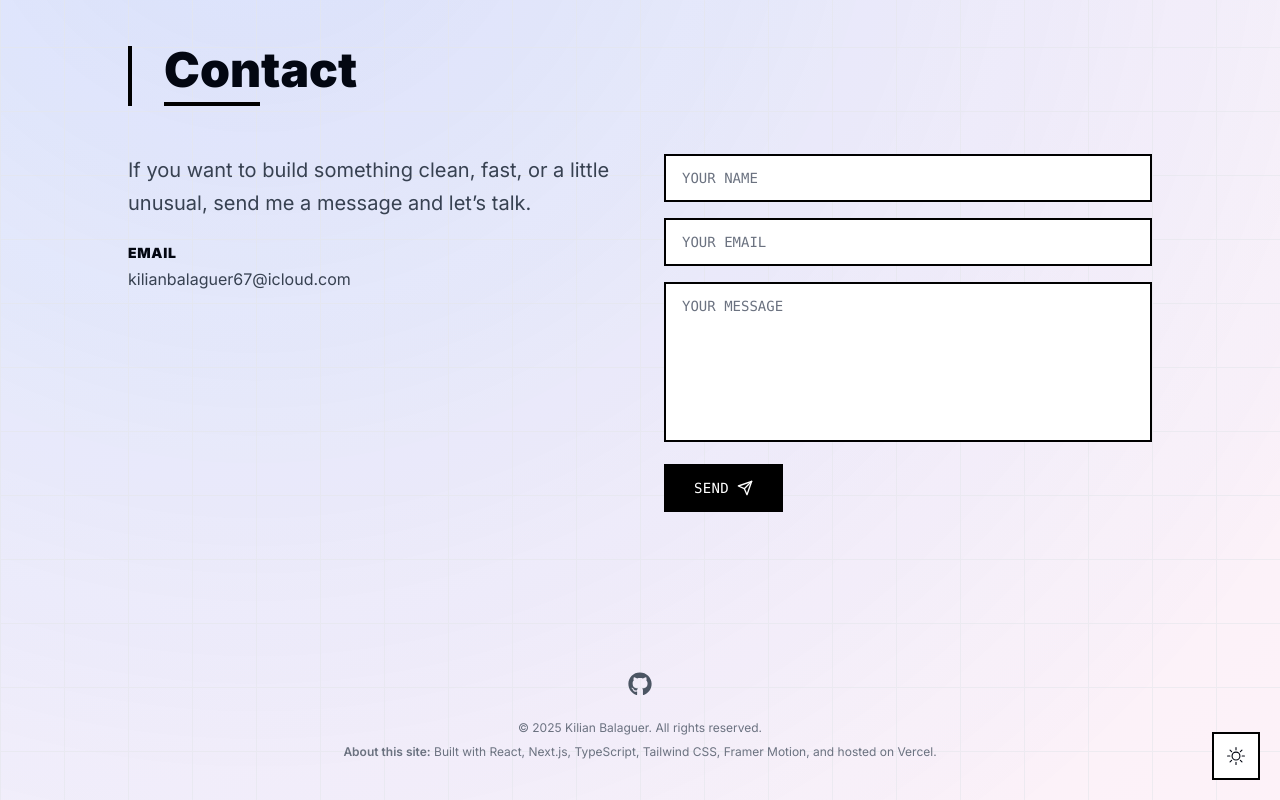
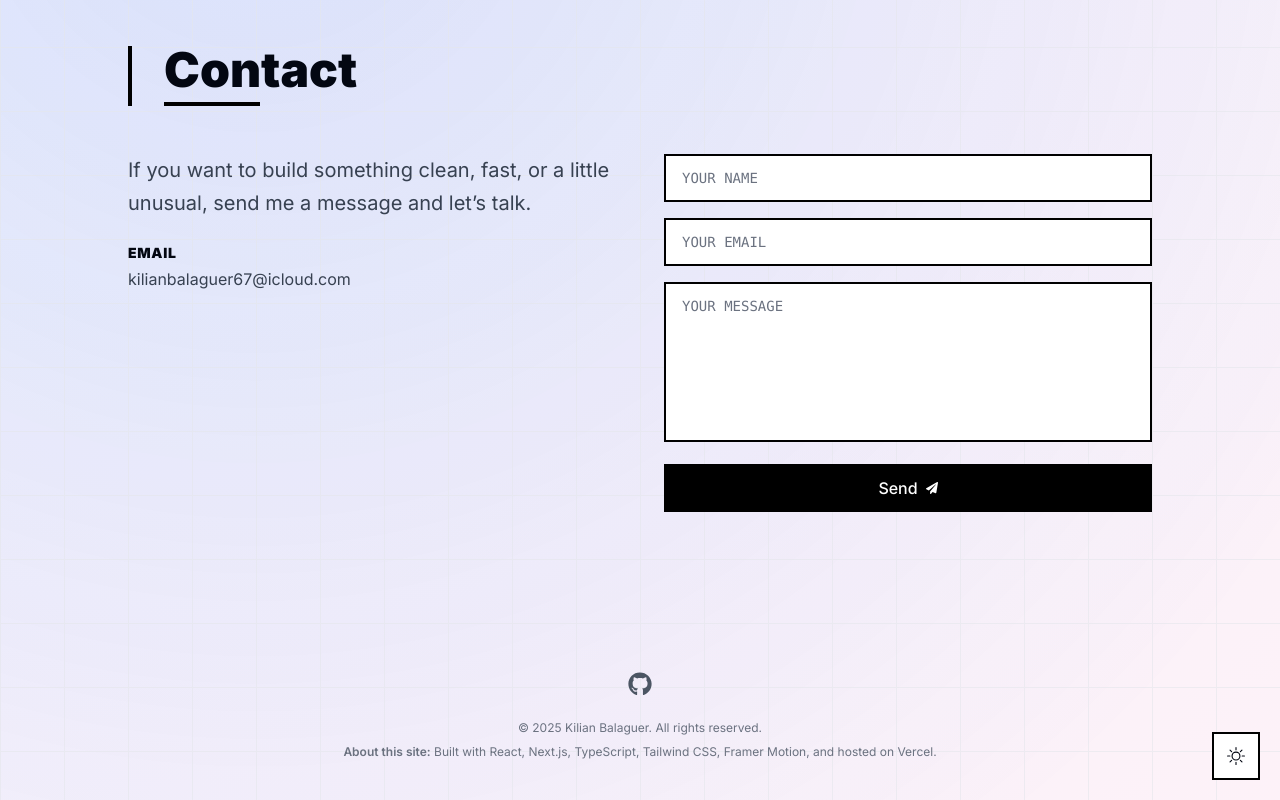
Before and after one commit to kilianbalaguer/portfolio, a Next.js app: page / in a window 1280 px wide. Shown: the part 3985-4785 px from the top of the page. Built offline with nearby package versions, Linux system fonts and the light colour scheme.

Commit message:
fix: restore original send button style

```diff
--- a/components/contact.tsx
+++ b/components/contact.tsx
@@ -4,6 +4,7 @@ import React, { useRef } from "react";
 import { useScrollReveal, useSectionInView } from "@/lib/hooks";
 import { useLanguage } from "@/context/language-context";
 import { translations } from "@/lib/translations";
+import { FaPaperPlane } from "react-icons/fa";
 
 export default function Contact() {
   const { ref } = useSectionInView("Contact");
@@ -84,24 +85,9 @@ export default function Contact() {
             />
             <button
               type="submit"
-              className="group flex items-center gap-2 border-2 border-black dark:border-white bg-black dark:bg-white text-white dark:text-black px-7 py-3 font-mono text-sm tracking-wide uppercase hover:translate-x-1 hover:translate-y-1 active:translate-x-0 active:translate-y-0 transition-all duration-300"
+              className="w-full px-6 py-3 bg-black dark:bg-white text-white dark:text-black font-medium hover:scale-[1.02] transition-all duration-300 flex items-center justify-center gap-2"
             >
-              {t.send}
-              <svg
-                xmlns="http://www.w3.org/2000/svg"
-                width="16"
-                height="16"
-                viewBox="0 0 24 24"
-                fill="none"
-                stroke="currentColor"
-                strokeWidth="2"
-                strokeLinecap="round"
-                strokeLinejoin="round"
-                className="group-hover:translate-x-1 transition-all"
-              >
-                <line x1="22" y1="2" x2="11" y2="13" />
-                <polygon points="22 2 15 22 11 13 2 9 22 2" />
-              </svg>
+              {t.send} <FaPaperPlane className="text-xs" />
             </button>
           </form>
         </div>
```
